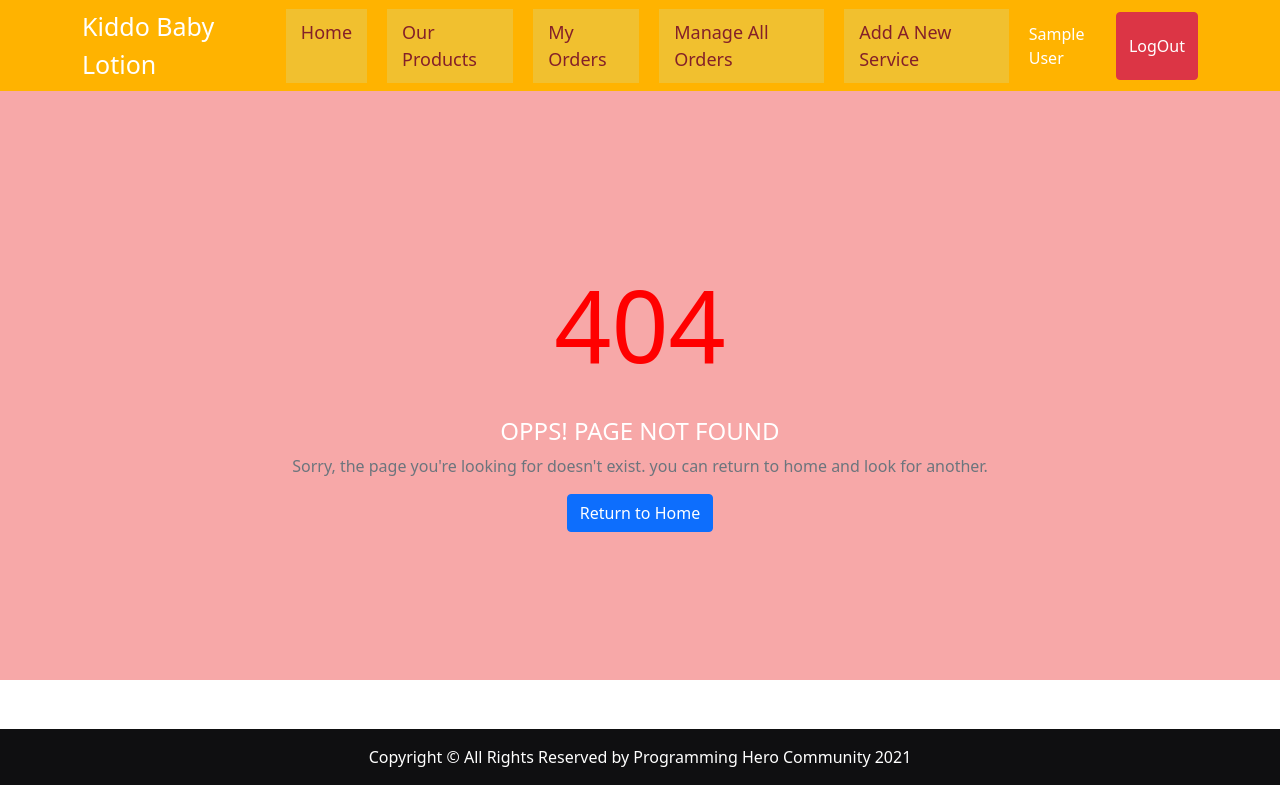
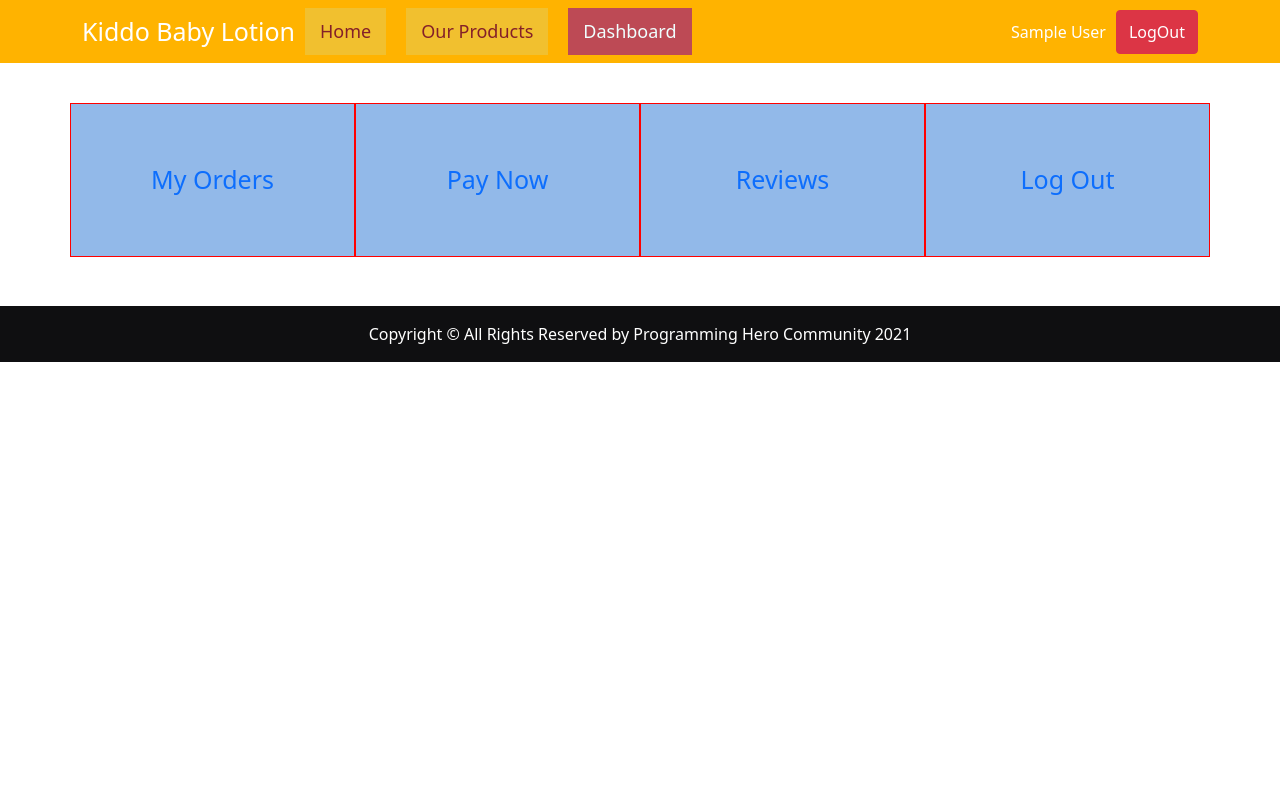
Before and after one commit to noim015/Kiddo-Baby-Lotion-Client-Side, a React (Create React App) app: page /dashboard in a window 1280 px wide. Built offline with nearby package versions, Linux system fonts and the light colour scheme; no server answers; sample sign-in values are in the browser's storage.

Commit message:
Delete order item done

```diff
--- a/src/App.js
+++ b/src/App.js
@@ -15,6 +15,9 @@ import Products from './Pages/Products/Products';
 import MyOrders from './Pages/MyOrders/MyOrders';
 import ManageAllOrders from './Pages/ManageAllOrders/ManageAllOrders';
 import AddNewProduct from './Pages/AddNewProduct/AddNewProduct';
+import Dashboard from './Pages/Dashboard/Dashboard';
+import PayNow from './Pages/PayNow/PayNow';
+import Reviews from './Pages/Reviews/Reviews';
 
 function App() {
   return (
@@ -46,6 +49,15 @@ function App() {
        <PrivateRoute path="/AddNewProduct">
          <AddNewProduct></AddNewProduct>
        </PrivateRoute>
+       <PrivateRoute path="/dashboard">
+         <Dashboard></Dashboard>
+       </PrivateRoute>
+       <PrivateRoute path="/paynow">
+         <PayNow></PayNow>
+       </PrivateRoute>
+       <PrivateRoute path="/reviews">
+         <Reviews></Reviews>
+       </PrivateRoute>
        <PrivateRoute path="/Products/:key">
          <Details></Details>
        </PrivateRoute>
--- /dev/null
+++ b/src/Pages/Dashboard/Dashboard.css
@@ -0,0 +1,12 @@
+.dashboard .col{
+    border: 1px solid red;
+    text-align: center;
+    padding: 5%;
+    background: #92b9e9;
+    margin-top: 40px;
+}
+.dashboard .col a{
+    text-decoration: none;
+    color: #0d6efd;
+    font-size: 25px;
+}
--- /dev/null
+++ b/src/Pages/Dashboard/Dashboard.js
@@ -0,0 +1,45 @@
+import React from 'react';
+import { Col, Container, Row } from 'react-bootstrap';
+import { NavLink } from 'react-router-dom';
+import useAuth from '../../hooks/useAuth';
+import './Dashboard.css';
+const Dashboard = () => {
+    const { AllContexts} = useAuth();
+    const { user, handleLogout } = AllContexts;
+    return (
+        <div>
+
+              <Container>
+              <div className="dashboard">
+                    <Row>
+
+                       <Col>
+
+                            {user?.email!=='admin@admin.com' && <NavLink activeClassName="active" to="/myorders">My Orders</NavLink>}
+
+                       </Col>
+                       <Col>
+
+                            {user?.email!=='admin@admin.com' && <NavLink activeClassName="active" to="/paynow">Pay Now</NavLink>}
+
+                       </Col>
+                       <Col>
+
+                            {user?.email!=='admin@admin.com' && <NavLink activeClassName="active" to="/reviews">Reviews</NavLink>}
+
+                       </Col>
+                       <Col>
+
+                            {user?.email!=='admin@admin.com' && <NavLink onClick={handleLogout} activeClassName="active" to="/myorders">Log Out</NavLink>}
+
+                       </Col>
+
+                    </Row>
+                    </div>
+            </Container>
+
+        </div>
+    );
+};
+
+export default Dashboard;
--- a/src/Pages/Header/Header.js
+++ b/src/Pages/Header/Header.js
@@ -19,9 +19,12 @@ const Header = () => {
                                     <NavLink activeClassName="active" to="/Products">Our Products</NavLink>
                                     {!user?.email && <NavLink activeClassName="active" to="/register">Register Now</NavLink>}
                                     {!user?.email && <NavLink activeClassName="active" to="/login">Login Now</NavLink>}
-                                    {user?.email && <NavLink activeClassName="active" to="/myorders">My Orders</NavLink>}
-                                    {user?.email && <NavLink activeClassName="active" to="/manageallorders">Manage All Orders</NavLink>}
-                                    {user?.email && <NavLink activeClassName="active" to="/addnewproduct">Add A New Service</NavLink>}
+
+                                    {user?.email && user?.email!=='admin@admin.com'  &&<NavLink activeClassName="active" to="/dashboard">Dashboard</NavLink>}
+                                    {user?.email==='admin@admin.com' && <NavLink activeClassName="active" to="/manageallorders">Manage All Orders</NavLink>}
+                                    {user?.email==='admin@admin.com' && <NavLink activeClassName="active" to="/addnewproduct">Add A New Product</NavLink>}
+                                    {user?.email==='admin@admin.com' && <NavLink activeClassName="active" to="/addnewproduct">Make Admin</NavLink>}
+                                    {user?.email==='admin@admin.com' && <NavLink activeClassName="active" to="/addnewproduct">Manage Products</NavLink>}
                                 </Nav>
                                 {user?.email && <Nav className="justify-content-end" >
                                     <span style={{color:'#fff',padding:'10px'}}>{user.displayName}</span>
--- a/src/Pages/MyOrders/MyOrders.js
+++ b/src/Pages/MyOrders/MyOrders.js
@@ -34,7 +34,7 @@ const MyOrders = () => {
 
     return (
         <div className="container">
-            <Row className="py-5">
+            <Row >
                  <h1>Ordered Items</h1>
              </Row>
             <Row>
--- a/src/Pages/Orders/Orders.js
+++ b/src/Pages/Orders/Orders.js
@@ -1,9 +1,33 @@
-import React from 'react';
+import React, { useEffect, useState } from 'react';
 import { Card, Col, Row } from 'react-bootstrap';
 import { NavLink } from 'react-router-dom';
 
 const Orders = ({ course }) => {
     const {productTitle, productPrice, productImg,_id} = course;
+    const [users, setUsers] = useState([]);
+    useEffect(() => {
+        fetch('http://localhost:5000/orders')
+            .then(res => res.json())
+            .then(data => setUsers(data));
+    }, []);
+    // DELETE AN USER
+    const handleDeleteUser = id => {
+        const proceed = window.confirm('Are you sure, you want to delete?');
+        if (proceed) {
+            const url = `http://localhost:5000/orders/${id}`;
+            fetch(url, {
+                method: 'DELETE'
+            })
+                .then(res => res.json())
+                .then(data => {
+                    if (data.deletedCount > 0) {
+                        alert('deleted successfully');
+                        const remainingUsers = users.filter(user => user._id !== id);
+                        setUsers(remainingUsers);
+                    }
+                });
+        }
+    }
     return (
 
             <Col>
@@ -19,12 +43,7 @@ const Orders = ({ course }) => {
            <h4>Price: {productPrice}$</h4>
          </Card.Body>
          <Card.Body className="d-flex">
-         <NavLink
-                to={`/courses/${_id}`}
-                className="btn btn-danger w-100 me-1"
-              >
-                Delete Order
-              </NavLink>
+         <button onClick={() => handleDeleteUser(_id)}>Delete Order</button>
          </Card.Body>
        </Card>
      </div>
--- /dev/null
+++ b/src/Pages/PayNow/PayNow.js
@@ -0,0 +1,14 @@
+import React from 'react';
+import { Container } from 'react-bootstrap';
+
+const PayNow = () => {
+    return (
+        <div>
+            <Container>
+                <h1 className="py-5 my-5 ">Payment system coming soon</h1>
+            </Container>
+        </div>
+    );
+};
+
+export default PayNow;
--- /dev/null
+++ b/src/Pages/Reviews/Reviews.js
@@ -0,0 +1,11 @@
+import React from 'react';
+
+const Reviews = () => {
+    return (
+        <div>
+            <h1>Add Review</h1>
+        </div>
+    );
+};
+
+export default Reviews;
```
